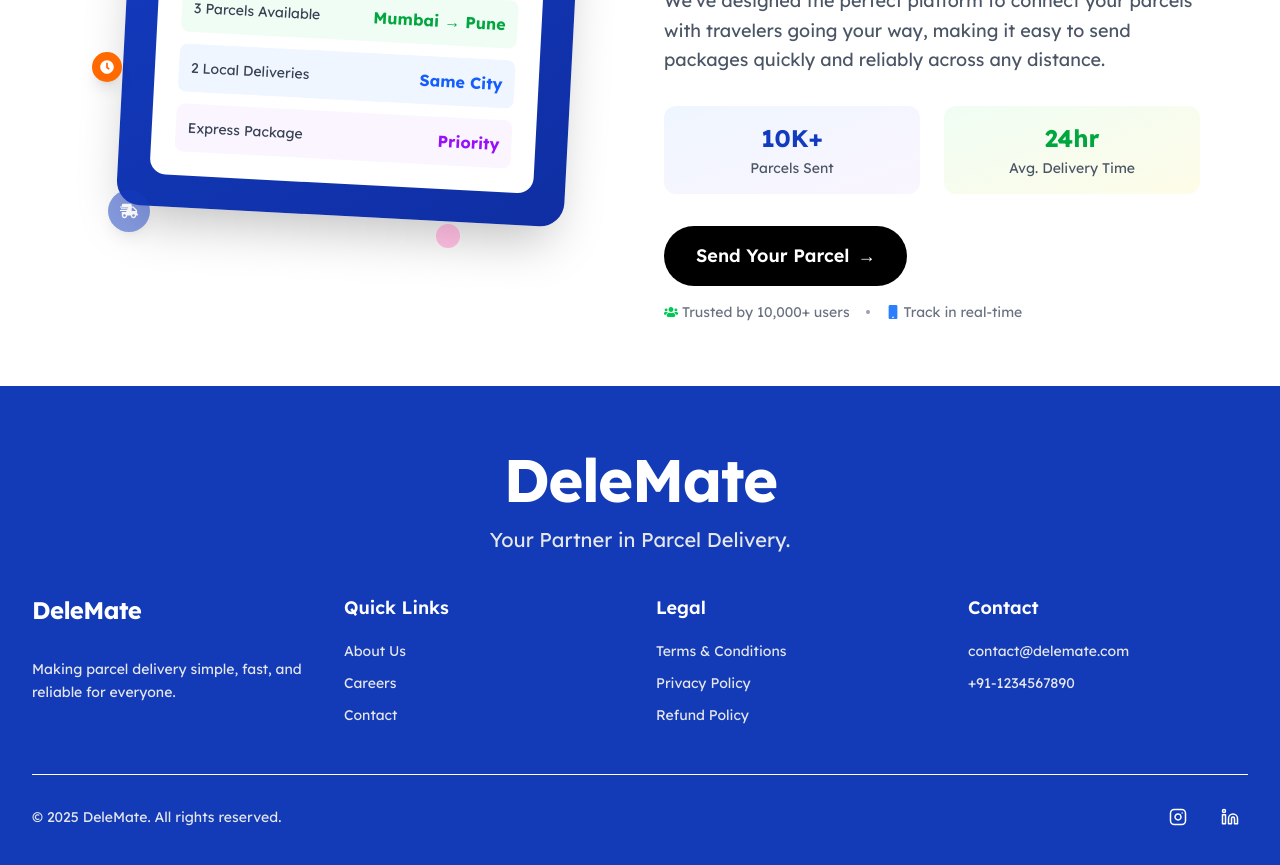
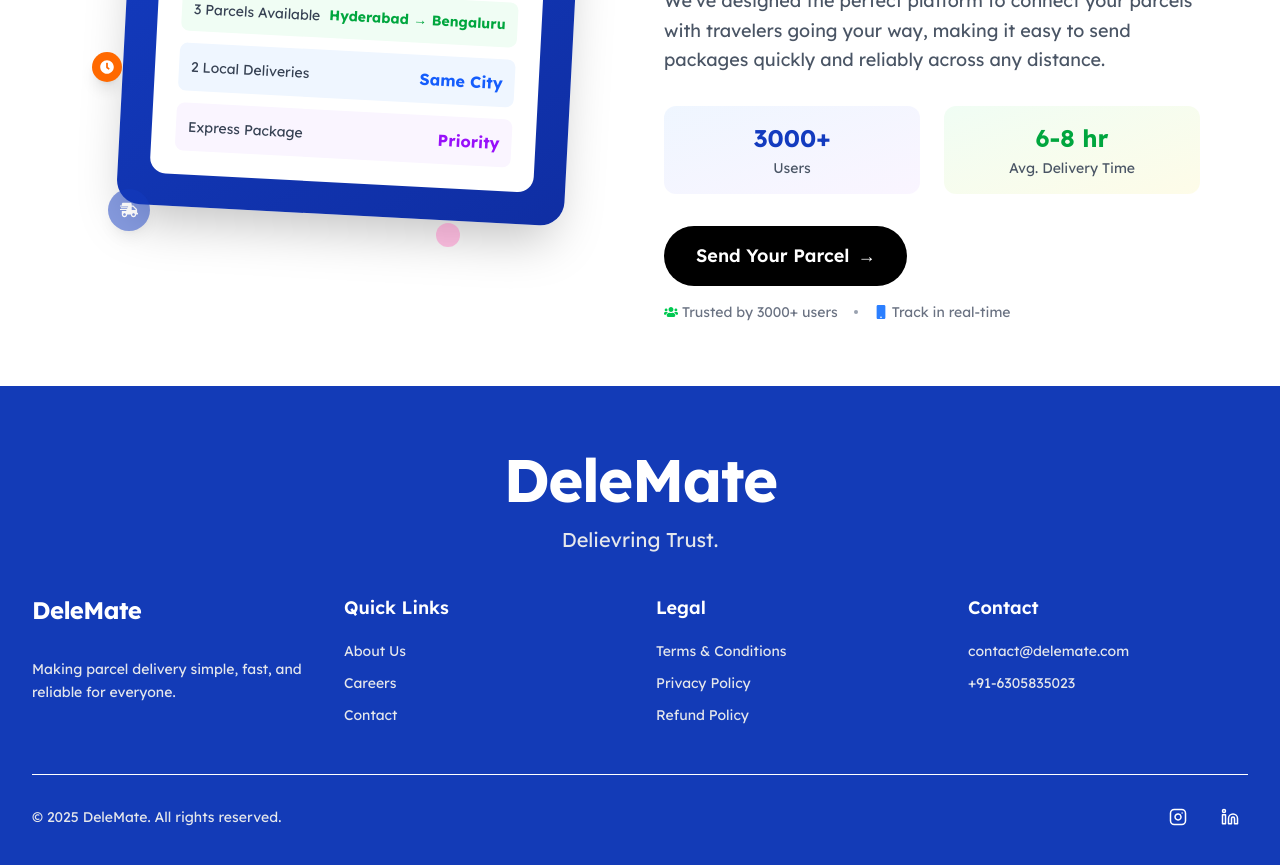
Before and after one commit to JTarakRam/DeleMate, a Next.js app: page / in a window 1280 px wide. Shown: the part 5760-6625 px from the top of the page. Built offline with nearby package versions, Linux system fonts and the light colour scheme.

Commit message:
added fixes

```diff
--- a/app/about-us/page.tsx
+++ b/app/about-us/page.tsx
@@ -335,24 +335,26 @@
               <div className="grid grid-cols-2 gap-8">
                 <div className="text-center">
                   <div className="text-4xl sm:text-5xl font-bold mb-2">
-                    10K+
+                    3000+
                   </div>
                   <div className="text-white/80 text-base">Happy Users</div>
                 </div>
                 <div className="text-center">
                   <div className="text-4xl sm:text-5xl font-bold mb-2">
-                    50K+
+                    6-8 hr
                   </div>
-                  <div className="text-white/80 text-base">Deliveries</div>
+                  <div className="text-white/80 text-base">
+                    Avg. Delivery Time
+                  </div>
+                </div>
+                <div className="text-center">
+                  <div className="text-4xl sm:text-5xl font-bold mb-2">1</div>
+                  <div className="text-white/80 text-base">City</div>
                 </div>
                 <div className="text-center">
                   <div className="text-4xl sm:text-5xl font-bold mb-2">
-                    100+
+                    100%
                   </div>
-                  <div className="text-white/80 text-base">Cities</div>
-                </div>
-                <div className="text-center">
-                  <div className="text-4xl sm:text-5xl font-bold mb-2">99%</div>
                   <div className="text-white/80 text-base">Success Rate</div>
                 </div>
               </div>
--- a/app/howitworks/safety/page.tsx
+++ b/app/howitworks/safety/page.tsx
@@ -17,7 +17,7 @@
   const safetyFeatures = [
     {
       icon: Shield,
-      title: "100% Insured Deliveries",
+      title: "100% Insured Deliveries (Coming Soon)",
       description:
         "Every package is fully insured up to ₹50,000 against loss or damage",
     },
--- a/components/ui/cta.tsx
+++ b/components/ui/cta.tsx
@@ -33,8 +33,8 @@
                       <span className="text-sm text-gray-700">
                         3 Parcels Available
                       </span>
-                      <span className="text-green-600 font-bold">
-                        Mumbai → Pune
+                      <span className="text-green-600 text-[14px] font-bold">
+                        Hyderabad → Bengaluru
                       </span>
                     </div>
                     <div className="flex items-center justify-between bg-blue-50 p-3 rounded-lg">
@@ -103,13 +103,13 @@
             <div className="grid grid-cols-2 gap-6 mb-8">
               <div className="text-center p-4 bg-gradient-to-br from-blue-50 to-purple-50 rounded-xl">
                 <div className="text-2xl font-bold text-[#133bbf] mb-1">
-                  10K+
+                  3000+
                 </div>
-                <div className="text-sm text-gray-600">Parcels Sent</div>
+                <div className="text-sm text-gray-600">Users</div>
               </div>
               <div className="text-center p-4 bg-gradient-to-br from-green-50 to-yellow-50 rounded-xl">
                 <div className="text-2xl font-bold text-green-600 mb-1">
-                  24hr
+                  6-8 hr
                 </div>
                 <div className="text-sm text-gray-600">Avg. Delivery Time</div>
               </div>
@@ -127,7 +127,7 @@
               <div className="flex items-center justify-center lg:justify-start gap-4 text-sm text-gray-500">
                 <div className="flex items-center gap-1">
                   <FaUsers className="text-green-500" />
-                  <span>Trusted by 10,000+ users</span>
+                  <span>Trusted by 3000+ users</span>
                 </div>
                 <div className="w-1 h-1 bg-gray-400 rounded-full"></div>
                 <div className="flex items-center gap-1">
--- a/components/ui/footer.tsx
+++ b/components/ui/footer.tsx
@@ -40,7 +40,7 @@
           DeleMate
         </h1>
         <p className="text-lg sm:text-xl text-gray-200 max-w-2xl mx-auto">
-          Your Partner in Parcel Delivery.
+          Delievring Trust.
         </p>
       </div>
 
@@ -144,7 +144,7 @@
                   href="tel:+911234567890"
                   className="text-sm text-gray-200 hover:text-white transition-colors"
                 >
-                  +91-1234567890
+                  +91-6305835023
                 </a>
               </li>
             </ul>
```
